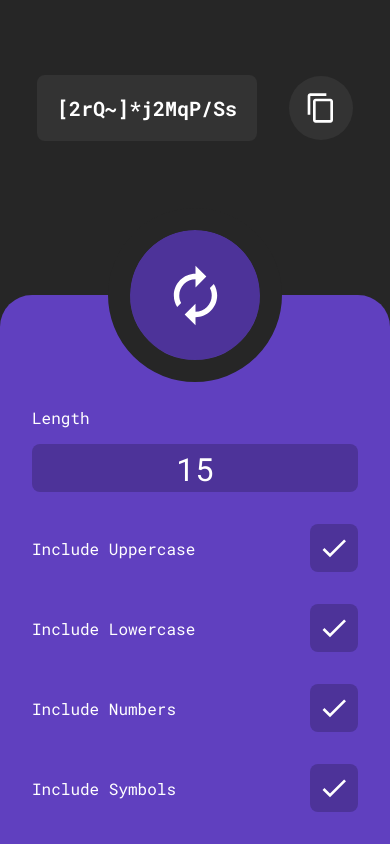
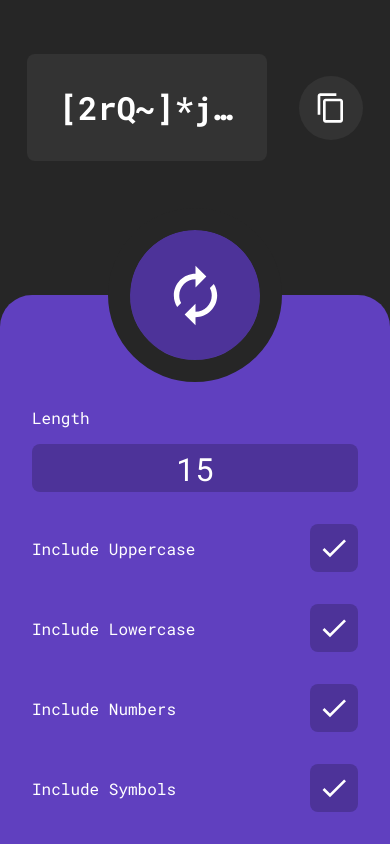
Before and after one commit to liquidwater0/password-generator, a React (Vite) app: page / in a window 390 px wide. Built offline with nearby package versions, Linux system fonts and the light colour scheme.

Commit message:
increase font size for password

```diff
--- a/src/scss/App.scss
+++ b/src/scss/App.scss
@@ -122,7 +122,7 @@ button {
             padding: 1em;
             min-width: 10rem;
             text-align: center;
-            font-size: 1.25rem;
+            font-size: 1.5rem;
             font-weight: bold;
             border-radius: 0.5rem;
             white-space: nowrap;
@@ -208,6 +208,10 @@ button {
     .main {
         grid-area: content;
     }
+
+    .password {
+        font-size: 2rem !important;
+    }
 }
 
 @media (max-width: 750px) {
```
